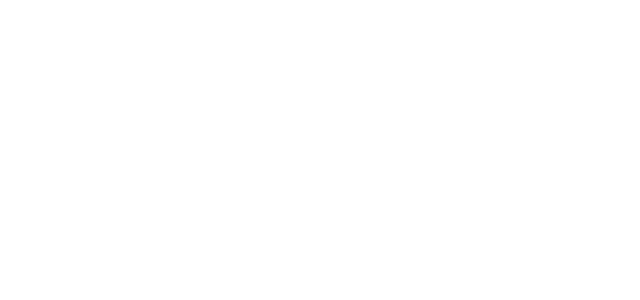
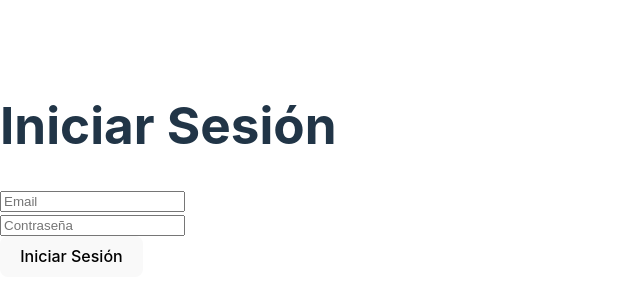
Before and after one commit to AmaiaAbaroa/NOKA_React_Laravel, a React (Vite) app in the folder Noka-FrontEnd/: page /login in a window 1280 px wide. Before the commit this address had no page. Shown: the part 230-530 px from the top of the page, without its empty margins (0-640 px from the left). Built offline with nearby package versions, Linux system fonts and the light colour scheme.

Commit message:
Login form try and capsule AuthController methods

```diff
--- a/Noka-FrontEnd/src/configuration/Router.jsx
+++ b/Noka-FrontEnd/src/configuration/Router.jsx
@@ -1,5 +1,6 @@
 import { BrowserRouter, Routes, Route } from "react-router-dom";
 import RegistroUsuario from "../pages/Register";
+import Login from "../pages/Login";
 import SignInSuccessPage from "../pages/SignInSuccessPage";
 
 
@@ -9,6 +10,7 @@ const Router= () => {
         <BrowserRouter>
             <Routes>
 
+                <Route path='/login' element={<Login></Login>}></Route>
                 <Route path='/registro' element={<RegistroUsuario></RegistroUsuario>}></Route>
                 <Route path='/registro-exitoso' element={<SignInSuccessPage></SignInSuccessPage>}></Route>
             </Routes>
--- /dev/null
+++ b/Noka-FrontEnd/src/pages/Login.jsx
@@ -0,0 +1,54 @@
+import axios from 'axios';
+import { useNavigate } from 'react-router-dom';
+
+
+const Login = () => {
+
+  const FORM_ENDPOINT = "http://localhost:8000/api/login";
+  const navigate = useNavigate();
+
+  const handleSubmit = async (event) => {
+    event.preventDefault();
+
+    try {
+        axios.post(FORM_ENDPOINT,new FormData(event.target))
+        .then(response=>{
+            if(response.data){
+              navigate('/registro-exitoso');
+            }
+          })
+
+         } catch (error) {
+            console.error('Error inesperado:', error);
+      }
+  };
+
+  return (
+    <div>
+      <h1>Iniciar Sesión</h1>
+      <form onSubmit={handleSubmit}>
+        <div>
+          <input
+            type="email"
+            id="email"
+            name="email"
+            placeholder="Email"
+            required
+          />
+        </div>
+        <div>
+          <input
+            type="password"
+            id="password"
+            name="password"
+            placeholder="Contraseña"
+            required
+          />
+        </div>
+        <button type="submit">Iniciar Sesión</button>
+      </form>
+    </div>
+  );
+};
+
+export default Login;
```
Also changed, not shown: 1 other file (tests, documents, lock files or other folders).
